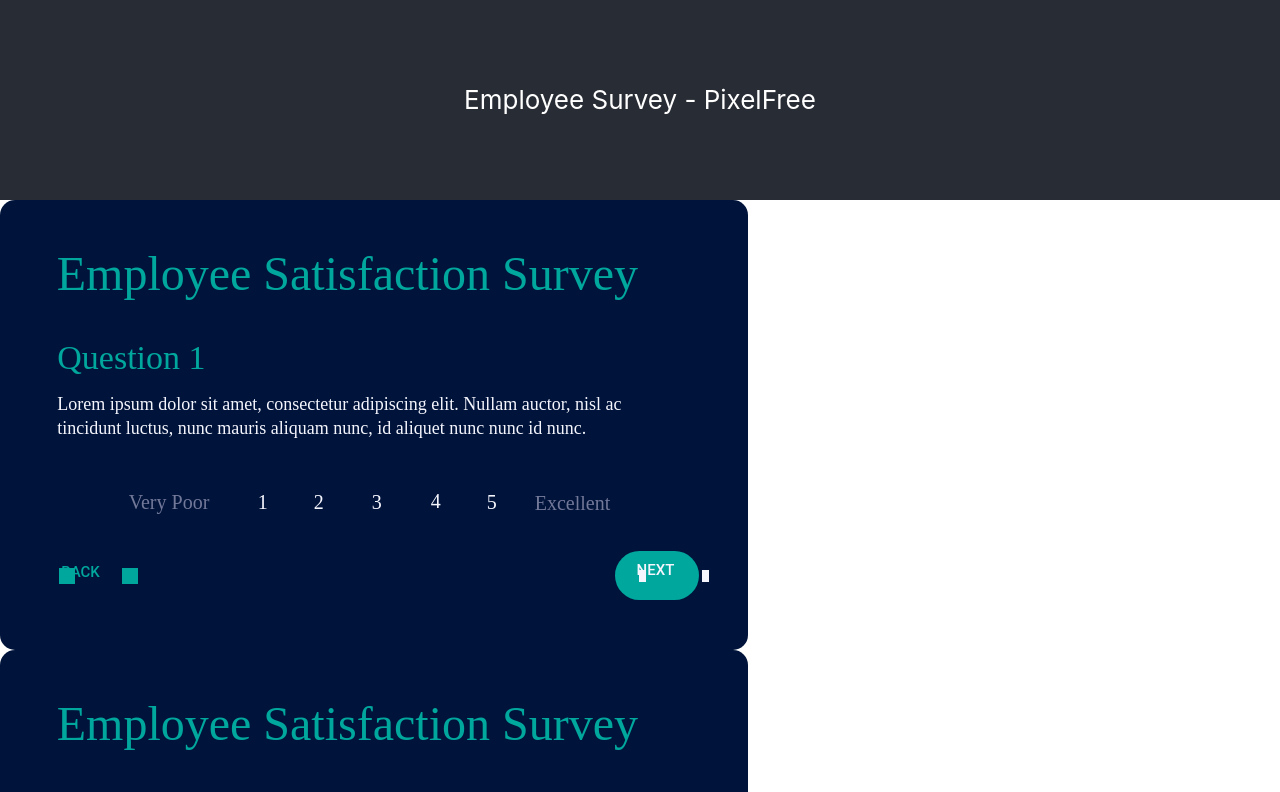
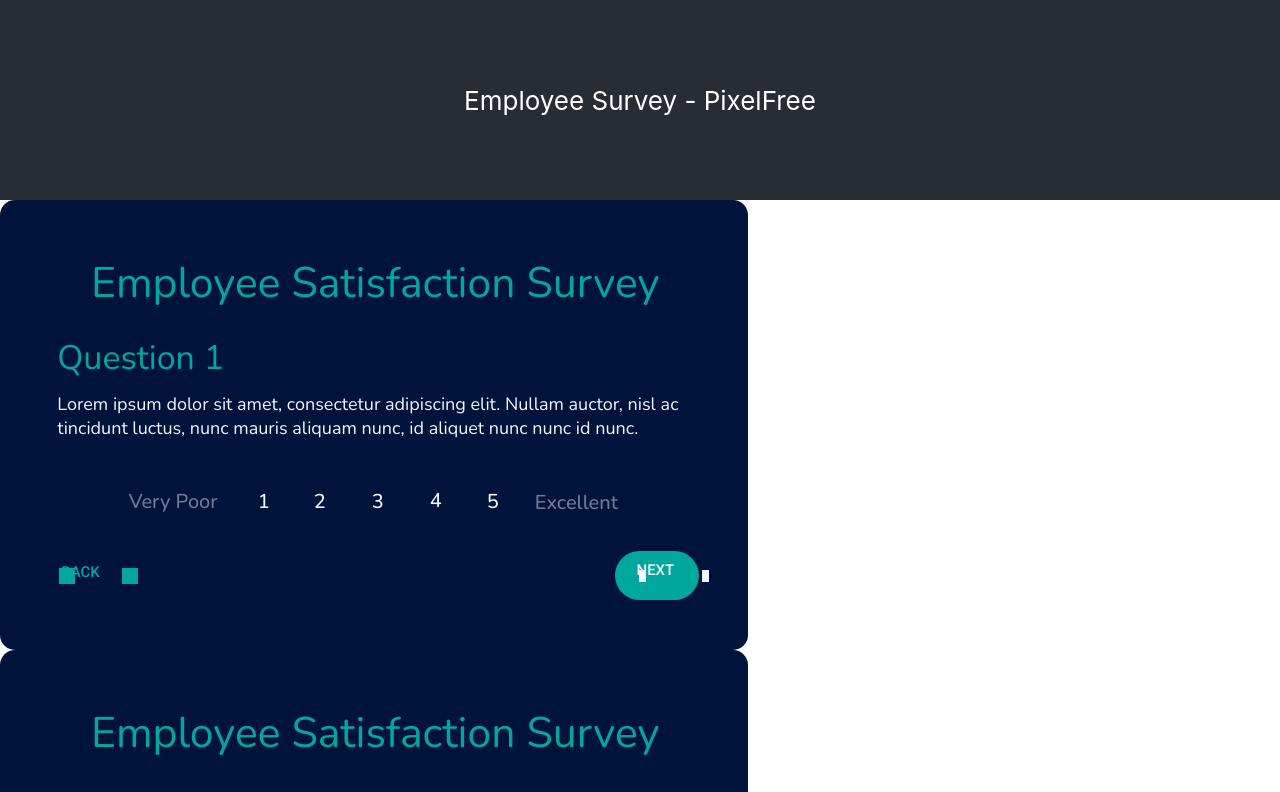
Before and after one commit to tmk-tran/employee-survey, a React (Create React App) app: page / in a window 1280 px wide. Shown: the top 792 px of the page. Built offline with nearby package versions, Linux system fonts and the light colour scheme.

Commit message:
updated CSS files and imported global font

```diff
--- a/src/components/FirstImport.css
+++ b/src/components/FirstImport.css
@@ -140,11 +140,15 @@
   top: 50px;
 }
 
+/* Changed styles here after import of global fonts */
+/* Commented out sections are the original settings */
 .employee_satisfaction_survey-region {
   pointer-events: auto;
   text-align: CENTER;
   font-family: Nunito;
-  font-size: 48px;
+  /* font-size: 48px; */
+  font-size: 2.67rem;
+  /* ---------------- */
   font-weight: 400;
   text-overflow: ellipsis;
   white-space: pre-wrap;
@@ -154,8 +158,12 @@
   -webkit-text-fill-color: #00a79dff;
   cursor: text;
   display: flex;
-  align-items: flex-start;
-  justify-content: LEFT;
+  /* align-items: flex-start; */
+  align-items: center;
+  /* ---------------- */
+  /* justify-content: LEFT; */
+  justify-content: center;
+  /* ---------------- */
   padding-left: 2px;
   background-color: #00000000;
   border-width: 0px;
--- a/src/components/SecondImport.css
+++ b/src/components/SecondImport.css
@@ -136,11 +136,12 @@
   top: 50px;
 }
 
+/* Same classnames here AND FirstImport... Check FirstImport.css for updated styles */
 .employee_satisfaction_survey-region {
   pointer-events: auto;
   text-align: CENTER;
   font-family: Nunito;
-  font-size: 48px;
+  /* font-size: 48px; */
   font-weight: 400;
   text-overflow: ellipsis;
   white-space: pre-wrap;
@@ -150,8 +151,8 @@
   -webkit-text-fill-color: #00a79dff;
   cursor: text;
   display: flex;
-  align-items: flex-start;
-  justify-content: LEFT;
+  /* align-items: flex-start; */
+  /* justify-content: LEFT; */
   padding-left: 2px;
   background-color: #00000000;
   border-width: 0px;
@@ -593,16 +594,16 @@
 
 /* Changed classname here to avoid interference with FirstImport CSS file */
 .button-1-region-secondimport {
-  /* pointer-events: auto;
+  pointer-events: auto;
   text-align: LEFT;
-  font-family: Roboto;
+  /* font-family: Roboto; */
   font-size: 15px;
   font-weight: 500;
   text-overflow: ellipsis;
   white-space: pre-wrap;
   overflow: hidden;
   line-height: calc(100% + 0px);
-  word-break: break-word; */
+  word-break: break-word;
   -webkit-text-fill-color: #f4f5fdff;
   /* cursor: text;
   display: flex;
--- a/src/components/ThirdImport.module.css
+++ b/src/components/ThirdImport.module.css
@@ -1,3 +1,9 @@
+@import url('https://fonts.googleapis.com/css2?family=Nunito:wght@400;500&display=swap');
+@import url('https://fonts.googleapis.com/css2?family=Roboto:wght@500&display=swap');
+body {
+  	margin: 0; line-height: normal;
+}
+
 .employeeSatisfactionSurvey {
   width: 39.938rem;
   position: relative;
```
